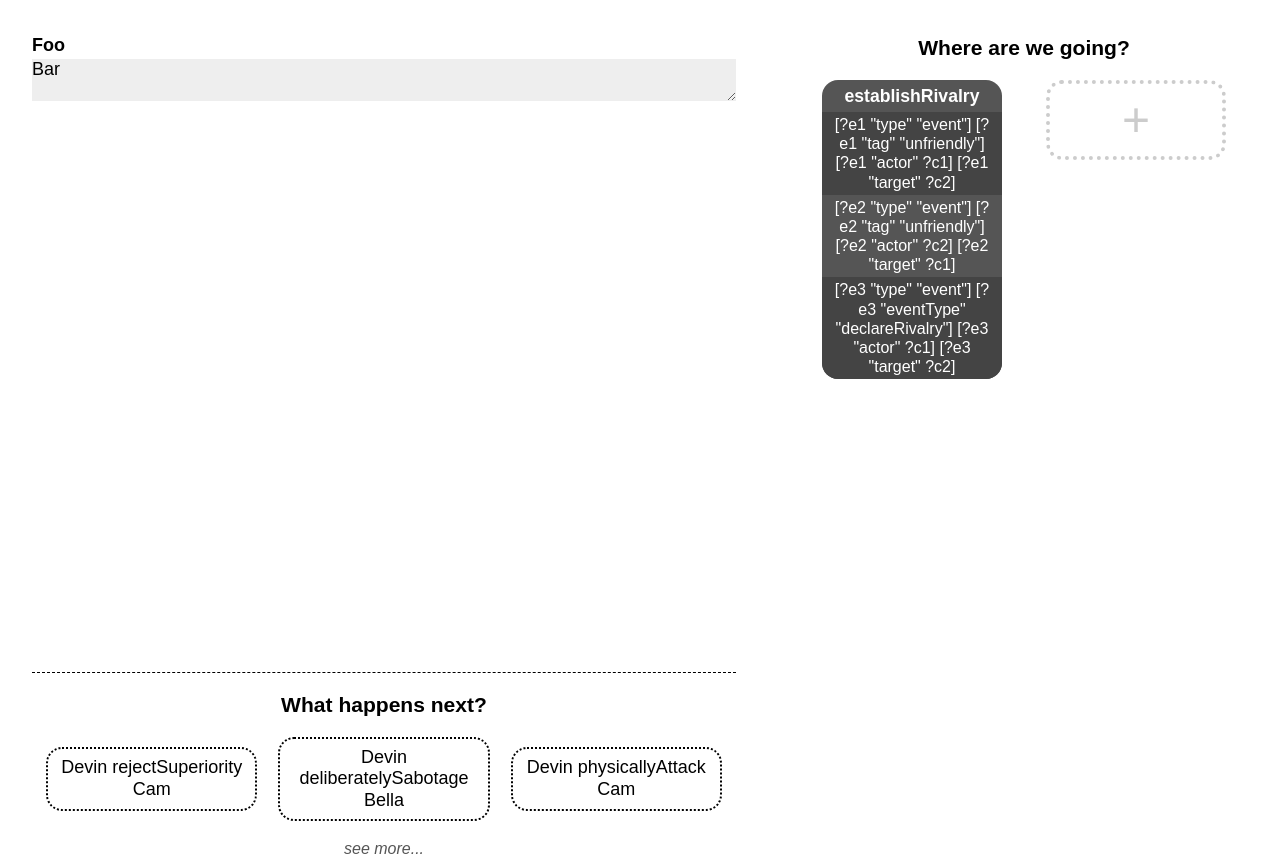
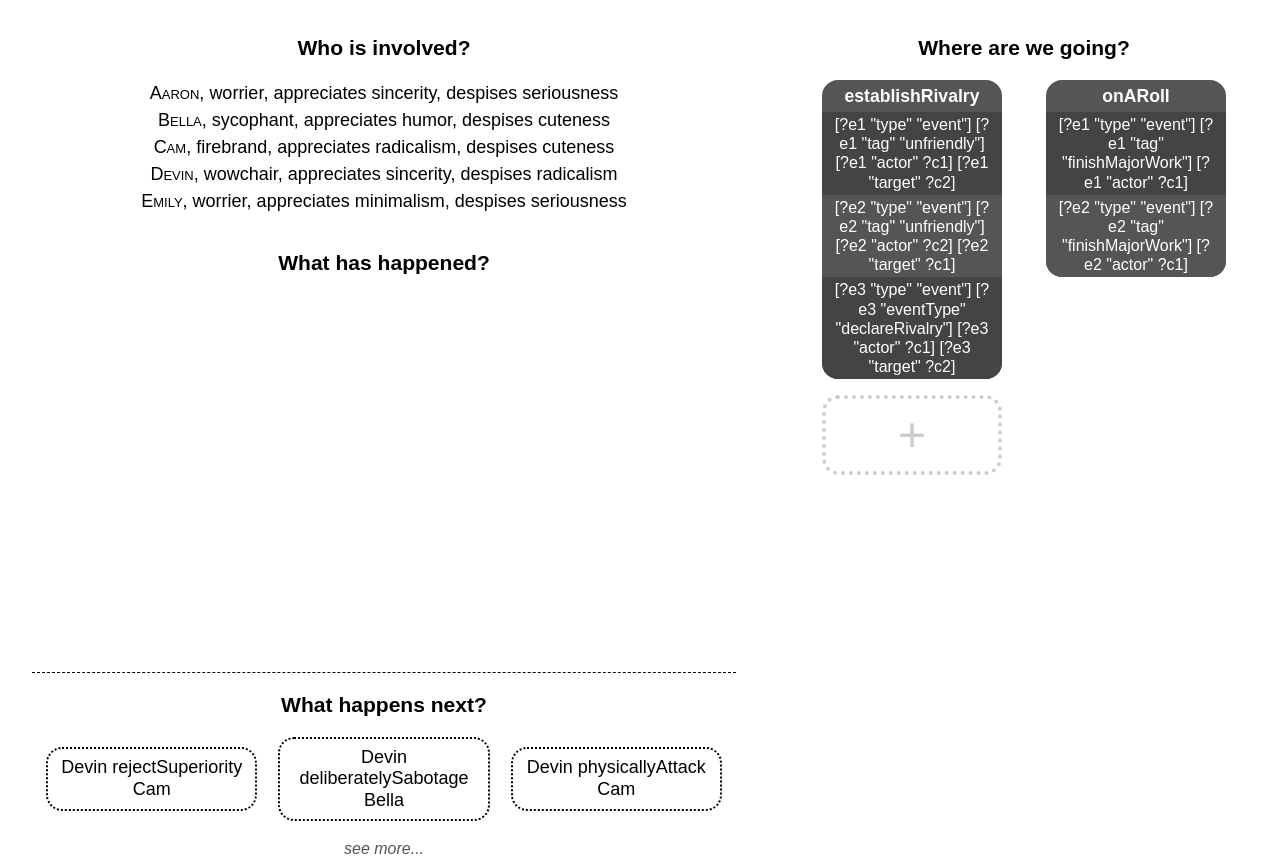
Before and after one commit to ItsProbablyFine/LooseEnds, a plain HTML site: page index.html in a window 1280 px wide. Drawn offline with nearby package versions, Linux system fonts and the light colour scheme.

Commit message:
Add a header to the transcript with basic cast info

```diff
--- a/index.html
+++ b/index.html
@@ -32,6 +32,13 @@
   #transcript {
     height: 80vh;
     overflow-y: scroll;
+  }
+  #dramatis-personae {
+    margin-bottom: 2rem;
+    text-align: center;
+  }
+  #dramatis-personae .char-name {
+    font-variant: small-caps;
   }
   #transcript .entry {
     margin-bottom: 1.5rem;
@@ -169,6 +176,12 @@
   <main>
     <div id="transcript-container">
       <div id="transcript">
+        <div id="transcript-header">
+          <h3>Who is involved?</h3>
+          <div id="dramatis-personae"></div>
+          <h3>What has happened?</h3>
+        </div>
+        <div id="transcript-entries"></div>
         <!--
         <div class="entry">
           <p class="system-text">Bella discussed research ideas with Anya</p>
--- a/main.js
+++ b/main.js
@@ -119,17 +119,39 @@ function initializeDB() {
 
 /// UI state management
 
+const firstFiveChars = allCharNames.slice(0, 5);
+const allValues = ["cuteness", "humor", "minimalism", "radicalism", "seriousness", "sincerity"];
 let appState = {
   db: initializeDB(),
+  initialCharSituations: firstFiveChars.map(char => {
+    const doesValue = randNth(allValues);
+    const doesntValue = randNth(allValues.filter(v => v !== doesValue));
+    //const likeTarget = randNth(firstFiveChars.filter(tc => tc !== char));
+    //const dislikeTarget = randNth(firstFiveChars.filter(tc => tc !== char && tc !== likeTarget));
+    return {
+      name: char,
+      situations: [
+        randNth(["wowchair", "firebrand", "slacker", "sycophant", "worrier"]),
+        "appreciates " + doesValue,
+        "despises " + doesntValue
+        //"likes " + likeTarget,
+        //"dislikes " + dislikeTarget
+      ]
+    };
+  }),
   goals: [
     `(pattern establishRivalry
        (event ?e1 where tag: unfriendly, actor: ?c1, target: ?c2)
        (event ?e2 where tag: unfriendly, actor: ?c2, target: ?c1)
-       (event ?e3 where eventType: declareRivalry, actor: ?c1, target: ?c2))`
+       (event ?e3 where eventType: declareRivalry, actor: ?c1, target: ?c2))`,
+    `(pattern onARoll
+       (event ?e1 where tag: finishMajorWork, actor: ?c1)
+       (event ?e2 where tag: finishMajorWork, actor: ?c1)
+       (unless-event ?e3 where eventType: finishMajorWork, actor: ?c2, (not= ?c1 ?c2)))`
   ],
   suggestions: [],
   suggestionsCursor: 0,
-  transcriptEntries: [{title: "Foo", text: "Bar"}],
+  transcriptEntries: [],
 };
 
 function initAppState() {
@@ -253,7 +275,7 @@ function rerenderUI(state) {
         })
       );
     }),
-    document.getElementById("transcript")
+    document.getElementById("transcript-entries")
   );
 
   // render suggested actions
@@ -330,6 +352,19 @@ function initiallyRenderUI(state) {
   // get the initial set of suggestions
   refreshSuggestions();
 
+  // render the dramatis personae / initial character situations
+  ReactDOM.render(
+    state.initialCharSituations.map(char => {
+      return e("span", {className: "char-situation"},
+        e("span", {className: "char-name"}, char.name),
+        ", ",
+        char.situations.join(", "),
+        e("br")
+      );
+    }),
+    document.getElementById("dramatis-personae")
+  );
+
   // do a first render pass on all the dynamic UI bits too
   rerenderUI(state);
 }
```
